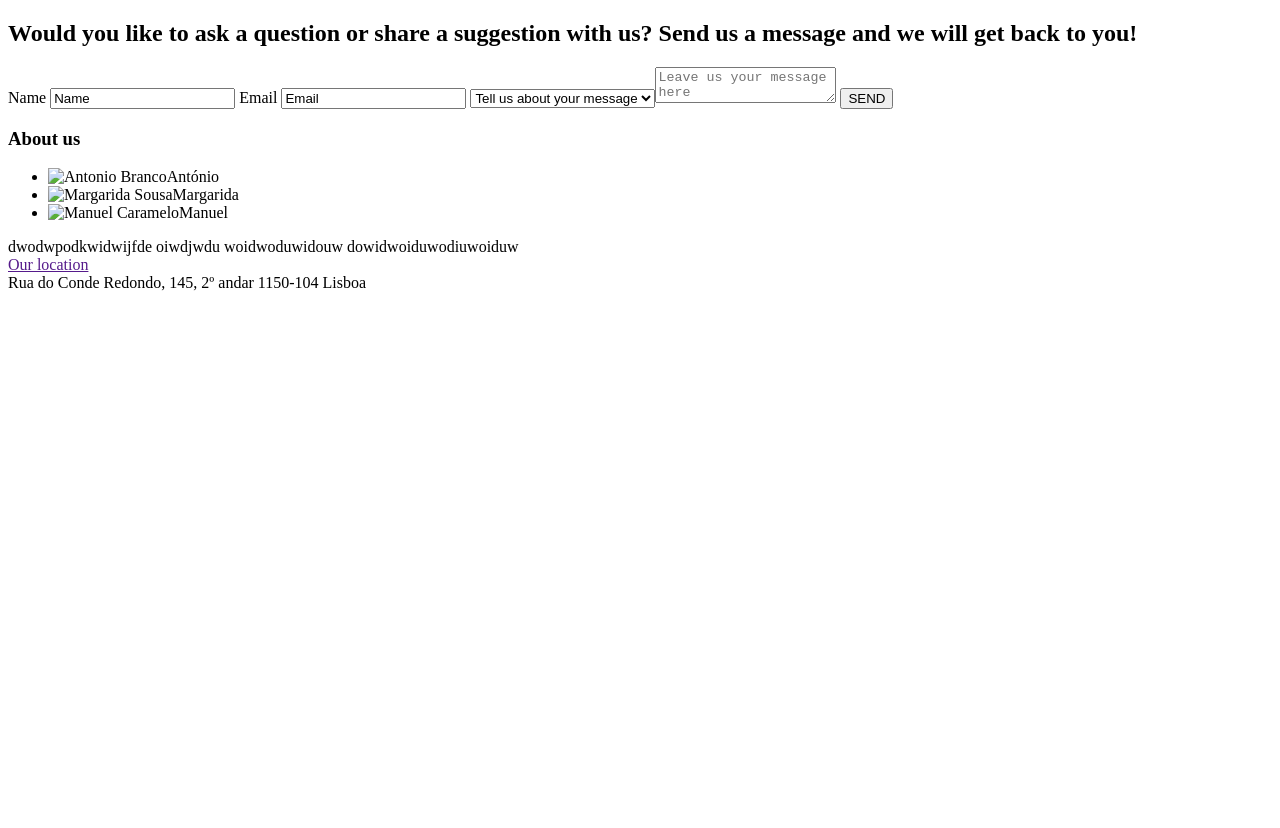
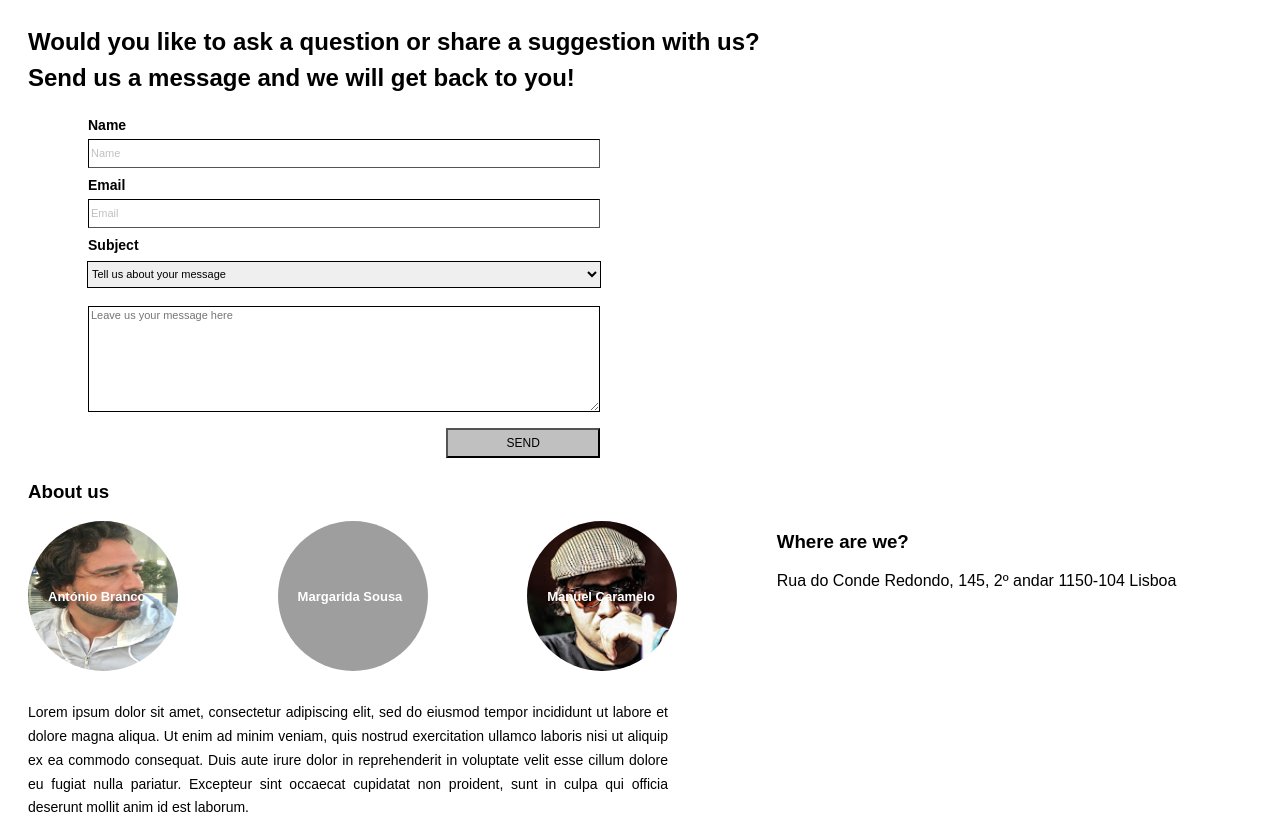
Before and after one commit to antoniobranco-coder/wcsPorto, a plain HTML site: page contactPage/contact.html in a window 1280 px wide. Before the commit the page ends 800 px from the top, so only its background shows below. Drawn offline with Linux system fonts and the light colour scheme; grey boxes are pictures that could not be loaded.

Commit message:
Version 2

```diff
--- a/contactPage/contact.html
+++ b/contactPage/contact.html
@@ -1,46 +1,60 @@
 <!DOCTYPE html>
 <html lang="en">
+
 <head>
     <meta charset="UTF-8">
     <meta name="viewport" content="width=device-width, initial-scale=1.0">
-    <link rel="stylesheet" type="text/css" href="style.css">
+    <link rel="stylesheet" type="text/css" href="contactStyles.css">
+    <link rel="js" type="script" href="script.js">
+
     <title>Turismo Porto</title>
 </head>
+
 <body>
-    <h2>Would you like to ask a question or share a suggestion with us? Send us a message and we will get back to you! </h2>
+    <section class="pageTitle">
+      <h1 class="pageTitle1">Would you like to ask a question or share a suggestion with us?</h1>
+      <h1 class="pageTitle2">Send us a message and we will get back to you!</h1>
+    </section>
+
     <section>
       <form>
-    <label for="Name">Name</label>
-    <input type="text" name="name"  value="Name" required placeholder="Type your name"/>
-    <label for="Email">Email</label>
-    <input name="email" type="email" value="Email" required placeholder="Enter a valid email address"/>
-    <select id="Subject" name="Subject" required>
-       <option disabled selected value> Tell us about your message </option>
-       <option value="Sugestion">Sugestion</option>
-       <option value="Doubt">Doubt</option>
-       <option value="Others">Others</option>
-       <textarea name="message" placeholder="Leave us your message here" required></textarea>
-    <input id="SendButton" type="submit" value="SEND" />
+        <label class="formDetailsLabel" for="Name">Name</label>
+        <input class="formDetails" type="text" name="name"  value="Name" required placeholder="Type your name"/>
+        <label class="formDetailsLabel" for="Email">Email</label>
+        <input class="formDetails" name="email" type="email" value="Email" required placeholder="Enter a valid email address"/>
+        <label class="SubjectLabel" for="Subject">Subject</label>
+        <select class ="Subject" name="Subject" required>
+          <option disabled selected value class ="Subject"> Tell us about your message </option>
+          <option value="Suggestion" class ="Subject">Sugestion</option>
+          <option value="Doubt" class ="Subject">Doubt</option>
+          <option value="Others" class ="Subject">Others</option>
+       <label class="messageArea" for="Message" >Message</label>
+       <textarea value="Message" class="messageArea" placeholder="Leave us your message here" required></textarea>
+       <input class="button" type="submit" value="SEND" />
      </form>
     </section>
-<section>
-<h3>About us</h3>
-<ul>
-<li><a href="https://www.linkedin.com/in/antoniobranco1/"></a><img src="" alt="Antonio Branco">António</li>
-<li><a href="https://www.linkedin.com/in/antoniobranco1/"></a><img src="" alt="Margarida Sousa">Margarida</li>
-<li><a href="https://www.linkedin.com/in/antoniobranco1/"></a><img src="" alt="Manuel Caramelo">Manuel</li>
-</ul>
-<div>
-    dwodwpodkwidwijfde oiwdjwdu woidwoduwidouw dowidwoiduwodiuwoiduw
+    <h3 class="aboutUsH3">About us</h3>
+    <div class=aboutUs>
+        <div class="NameIndividual">
+            <img class="Pic" src="Antonio.jpg" alt="Antonio Branco">
+          <a class="Name"  href="https://www.linkedin.com/in/antoniobranco1/">António Branco</a>
         </div>
-</section>
-<section>
-<article>
-  <a href https://goo.gl/maps/cB3H6R7MsJehggwB7>Our location</a>
-</article>
-<article>
-    Rua do Conde Redondo, 145, 2º andar 1150-104 Lisboa
-</article>
+        <div class="NameIndividual">
+          <img class="Pic" src="Margarida.jpg" alt="Margarida Sousa">
+          <a class="Name"  href="https://www.linkedin.com/in/antoniobranco1/">Margarida Sousa</a>
+        </div>
+        <div class="NameIndividual">
+          <img class="Pic" src="Manuel.jpg" alt="Manuel Caramelo">
+          <a class="Name"  href="https://www.linkedin.com/in/antoniobranco1/">Manuel Caramelo</a>
+        </div>
+        <div class="location">
+          <h3 class="locationDetails">Where are we?</h3>
+          <div class="locationDetails" id="map"></div>
+          <p class="locationDetails">Rua do Conde Redondo, 145, 2º andar 1150-104 Lisboa</p>
+        </div>
+      </div>
+    <section class="discription">
+      Lorem ipsum dolor sit amet, consectetur adipiscing elit, sed do eiusmod tempor incididunt ut labore et dolore magna aliqua. Ut enim ad minim veniam, quis nostrud exercitation ullamco laboris nisi ut aliquip ex ea commodo consequat. Duis aute irure dolor in reprehenderit in voluptate velit esse cillum dolore eu fugiat nulla pariatur. Excepteur sint occaecat cupidatat non proident, sunt in culpa qui officia deserunt mollit anim id est laborum.
     </section>
 </body>
 </html>
--- a/contactPage/contactStyles.css
+++ b/contactPage/contactStyles.css
@@ -1,4 +1,194 @@
-html
+body
 {
-    background-color:"blue";
+display: flex;
+flex-direction: column;
 }
+
+.pageTitle
+{
+    width:80vw;
+    display: flex;
+    flex-direction: column;
+    justify-content: left;
+    align-items: flex-start;
+    margin-left:20px;
+
+}
+
+.pageTitle1
+{   width:100%;
+    font-family: Arial, Helvetica, sans-serif;
+    margin-bottom: 4px;
+}
+
+.pageTitle2
+{   width:100%;
+    font-family: Arial, Helvetica, sans-serif;
+    margin-top: 4px;
+}
+
+form
+{
+    display: grid;
+    width: 40vw;
+    margin-top: 0px;
+    margin-left:80px;
+    display: flex;
+    flex-direction: column;
+}
+
+.formDetails
+{
+    margin-bottom: 4px;
+    margin-top: 2px;
+    font-size: 11px;
+    font-family: Arial, Helvetica, sans-serif;
+    color:rgb(192,192,192);
+    border-width: 1px;
+    border-color: black;
+    height: 25px;
+}
+
+.formDetailsLabel
+{
+    font-size: 14px;
+    font-family: Arial, Helvetica, sans-serif;
+    height: 20px;
+    font-weight: bold;
+    padding-top: 5px;
+
+}
+
+.SubjectLabel
+{
+    font-size: 14px;
+    font-family: Arial, Helvetica, sans-serif;
+    border-width: 1px;
+    border-color: black;
+    height: 25px;
+    font-weight: bold;
+    padding-top: 5px;
+}
+
+.Subject
+{
+    margin-bottom: 4px;
+    font-size: 11px;
+    font-family: Arial, Helvetica, sans-serif;
+    border-width: 1px;
+    border-color: black;
+    border: 0;
+    outline: 1px solid black;
+    height: 25px;
+}
+
+.messageArea
+{
+    margin-top: 15px;
+    margin-bottom: 6px;
+    font-size: 11px;
+    font-family: Arial, Helvetica, sans-serif;
+    height:100px;
+    border-width: 1px;
+    border-color: black;
+}
+
+.button
+{
+    background-color: rgb(192,192,192);
+    height: 30px;
+    width: 30%;
+    align-self: flex-end;
+    margin-top: 10px;
+    margin-bottom: 4px;
+    font-family: Arial, Helvetica, sans-serif;
+    font-size: 12px;
+}
+
+.aboutUsH3
+{
+    font-family: Arial, Helvetica, sans-serif;
+
+    margin-left: 20px;
+    width: 50vw;
+}
+
+.aboutUs
+{
+    display: flex;
+    flex-direction: row;
+    width: 90vw;
+    justify-content: space-between;
+    margin-left: 20px;
+    margin-bottom: 30px;
+    flex-wrap: wrap;
+    align-items: flex-start;
+}
+
+.NameIndividual
+{
+    width:150px;
+    height: 150px;
+    display: flex;
+
+
+}
+
+.location
+{
+    width: 35%;
+    display: flex;
+    flex-direction: column;
+    font-family: Arial, Helvetica, sans-serif;
+    margin-top:10px;
+    padding-top: 0px;
+
+
+}
+
+.locationDetails
+{
+    align-self:baseline;
+    padding-top: 0px;
+    margin-block-start: 0px;
+}
+
+.map
+{
+height: 100px;
+}
+
+.Name
+{
+    color:white;
+    position: absolute;
+    font-size: 13px;
+    font-weight: bold;
+    text-decoration: underline;
+    text-decoration: none;
+    align-self: center;
+    font-family: Arial, Helvetica, sans-serif;
+    align-items: center;
+    padding-left: 20px;
+
+}
+
+.Pic
+{
+    width: 100%;
+    height: 100%;
+    color:blue;
+    position: relative;
+    border-radius: 90px;
+}
+
+.discription
+{
+    width: 50vw;
+    font-family: Arial, Helvetica, sans-serif;
+    font-size: 14px;
+    margin-left: 20px;
+    text-align: justify;
+    text-justify: inter-character;
+    line-height: 170%;
+}
```
Also changed, not shown: contactPage/script.js (added, +18 -0 lines), contactPage/Antonio.jpg (added), contactPage/Manuel.jpg (added), contactPage/text..txt (added), 2 other files. Lines whose indentation alone changed are shown as unchanged.
